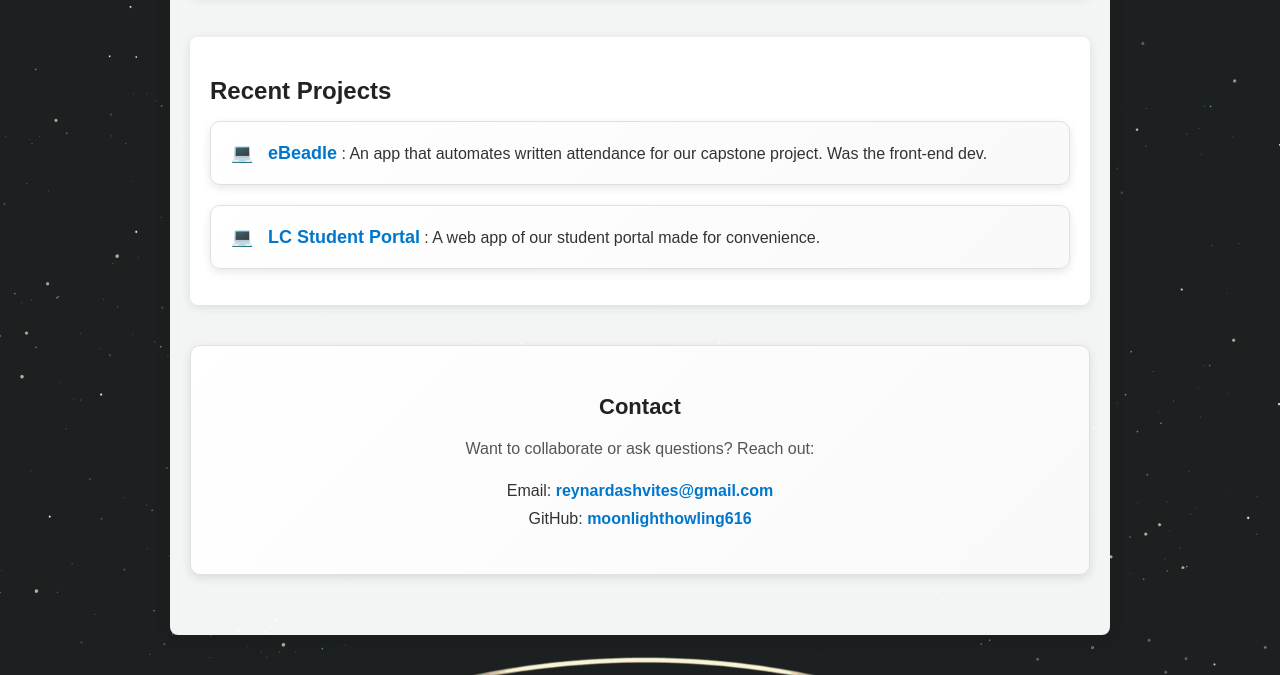
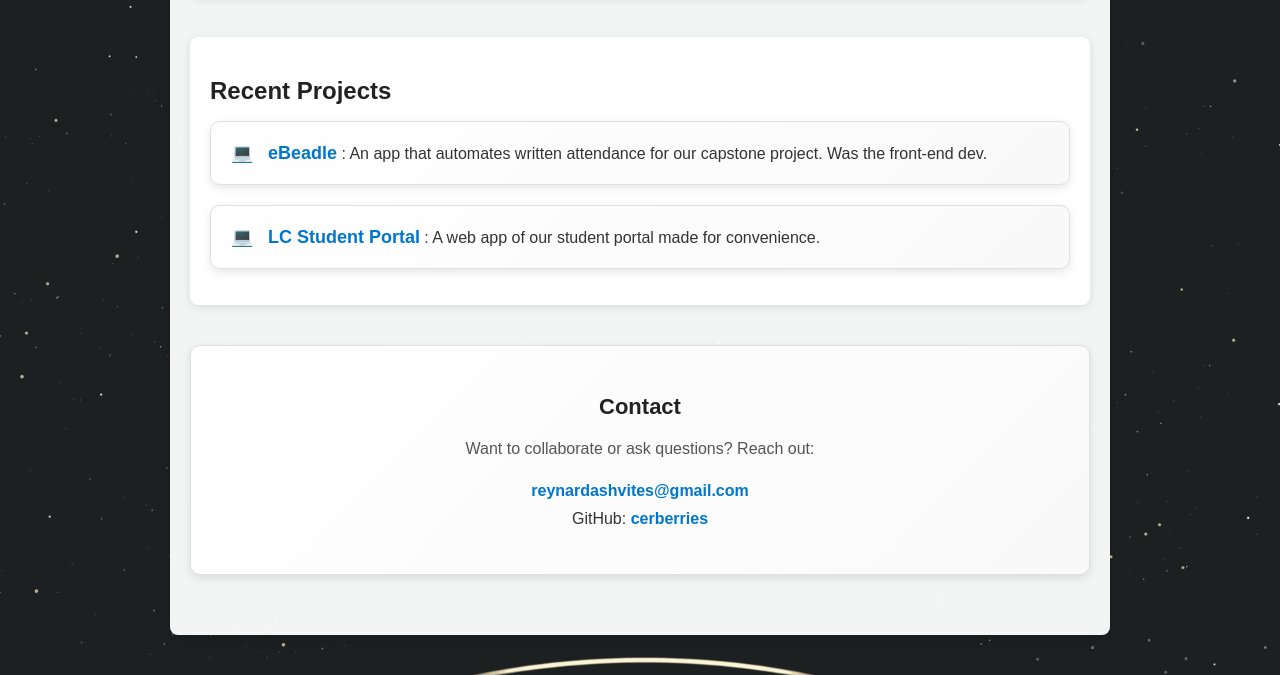
Before and after one commit to cerberries/portfolio, a plain HTML site: page index.html in a window 1280 px wide. Shown: the part 722-1397 px from the top of the page. Drawn offline with Linux system fonts and the light colour scheme.

Commit message:
Update index.html

```diff
--- a/index.html
+++ b/index.html
@@ -50,8 +50,8 @@
             <h2>Contact</h2>
             <p>Want to collaborate or ask questions? Reach out:</p>
             <ul>
-                <li>Email: <a href="mailto:reynardashvites@gmail.com">reynardashvites@gmail.com</a></li>
-                <li>GitHub: <a href="https://github.com/moonlighthowling616">moonlighthowling616</a></li>
+                <li><a href="mailto:">reynardashvites@gmail.com</a></li>
+                <li>GitHub: <a href="https://github.com/cerberries">cerberries</a></li>
             </ul>
         </section>
 
```
